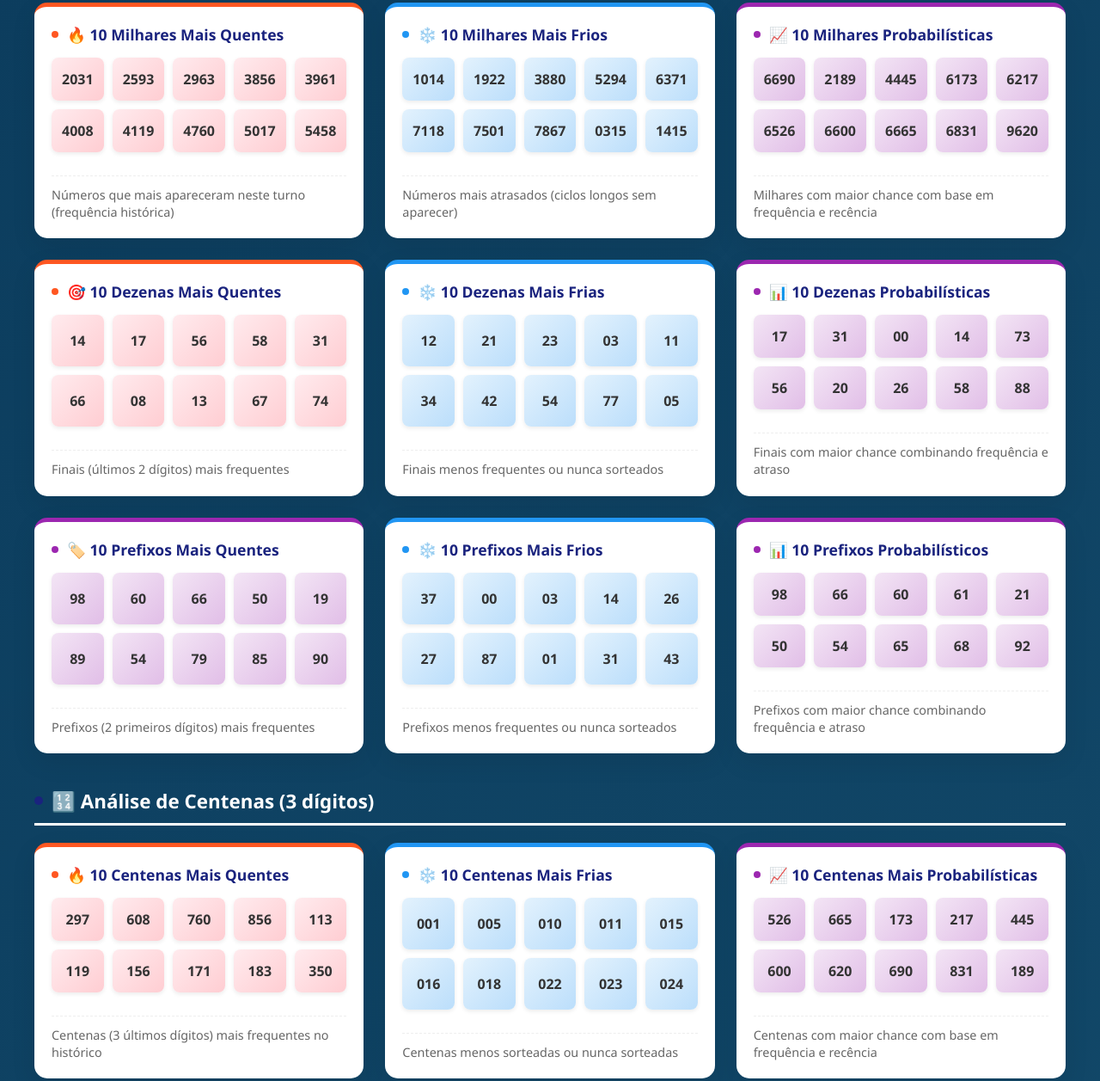
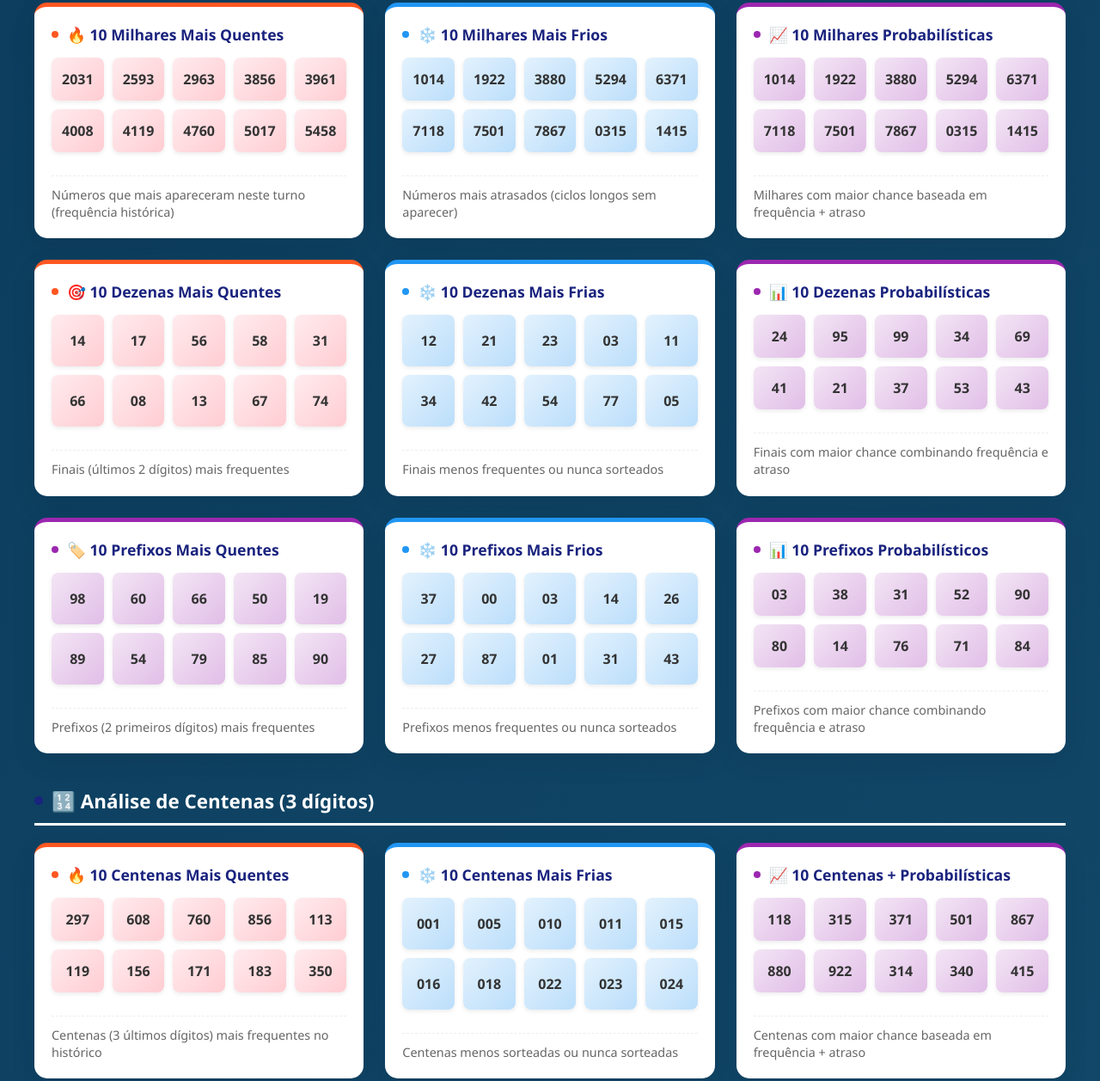
Before and after one commit to marciodom/gerador-de-apostas, a plain HTML site: page index.html in a window 1280 px wide. Shown: the part 572-1829 px from the top of the page at 86% size. Drawn offline with nearby package versions, Linux system fonts and the light colour scheme.

Commit message:
Substitui index.html por nova versão

```diff
--- a/index.html
+++ b/index.html
@@ -823,8 +823,8 @@
                         numerosFrequencia: {},
                         ultimaAparicao: {},
                         ultimaAparicaoCentena: {},
-                        ultimaAparicaoFinal: {},   // novo
-                        ultimaAparicaoPrefixo: {},  // novo
+                        ultimaAparicaoFinal: {},
+                        ultimaAparicaoPrefixo: {},
                         ciclosDetectados: {}
                     }
                 };
@@ -1079,10 +1079,13 @@
                     frias.push(...restantes);
                 }
 
+                // CORREÇÃO: Probabilidade real baseada em frequência E atraso
+                // Quanto maior a frequência e maior o atraso, maior a probabilidade
                 const probabilisticas = Object.entries(frequenciaCentenas)
                     .map(([cent, freq]) => {
                         const atraso = atrasoCentenas[cent] || 0;
-                        const score = freq * 2 + (10 / (atraso + 1));
+                        // Fórmula: (frequência * 3) + (atraso * 2) - dá peso para números que saem muito E estão atrasados
+                        const score = (freq * 3) + (atraso * 2);
                         return { cent, score };
                     })
                     .sort((a, b) => b.score - a.score)
@@ -1151,12 +1154,13 @@
                     .slice(0,10)
                     .map(n=>n[0]);
 
-                // 3. Milhares probabilísticas (score = freq*2 + 10/(atraso+1))
+                // 3. CORREÇÃO: Milhares probabilísticas - baseado em frequência E atraso
                 const ultimoIdx = historico.totalSorteios - 1;
                 const milharesProb = Object.entries(historico.agregados.numerosFrequencia)
                     .map(([num, freq]) => {
                         const atraso = ultimoIdx - (historico.agregados.ultimaAparicao[num] || 0);
-                        const score = freq * 2 + (10 / (atraso + 1));
+                        // Fórmula melhorada: (frequência * 4) + (atraso * 3) - dá peso maior para números que saem muito e estão atrasados
+                        const score = (freq * 4) + (atraso * 3);
                         return { num, score };
                     })
                     .sort((a, b) => b.score - a.score)
@@ -1184,7 +1188,7 @@
                         const freq = freqFinais[d] || 0;
                         const atraso = ultimoIdx - (historico.agregados.ultimaAparicaoFinal[d] || -1); // se nunca apareceu, atraso = ultimoIdx+1
                         const atrasoValido = atraso >= 0 ? atraso : ultimoIdx + 1;
-                        const score = freq * 2 + (10 / (atrasoValido + 1));
+                        const score = (freq * 4) + (atrasoValido * 3);
                         return { d, score };
                     })
                     .sort((a, b) => b.score - a.score)
@@ -1212,7 +1216,7 @@
                         const freq = freqPrefixos[p] || 0;
                         const atraso = ultimoIdx - (historico.agregados.ultimaAparicaoPrefixo[p] || -1);
                         const atrasoValido = atraso >= 0 ? atraso : ultimoIdx + 1;
-                        const score = freq * 2 + (10 / (atrasoValido + 1));
+                        const score = (freq * 4) + (atrasoValido * 3);
                         return { p, score };
                     })
                     .sort((a, b) => b.score - a.score)
@@ -1224,7 +1228,7 @@
                     // Milhares
                     { title: "🔥 10 Milhares Mais Quentes", numbers: milharesQuentes, description: "Números que mais apareceram neste turno (frequência histórica)", type: "hot" },
                     { title: "❄️ 10 Milhares Mais Frios", numbers: milharesFrios, description: "Números mais atrasados (ciclos longos sem aparecer)", type: "cold" },
-                    { title: "📈 10 Milhares Probabilísticas", numbers: milharesProb, description: "Milhares com maior chance com base em frequência e recência", type: "trend" },
+                    { title: "📈 10 Milhares Probabilísticas", numbers: milharesProb, description: "Milhares com maior chance baseada em frequência + atraso", type: "trend" },
 
                     // Dezenas
                     { title: "🎯 10 Dezenas Mais Quentes", numbers: dezenasQuentes, description: "Finais (últimos 2 dígitos) mais frequentes", type: "hot" },
@@ -1244,7 +1248,7 @@
                 const centenasCards = [
                     { title: "🔥 10 Centenas Mais Quentes", numbers: centenasData.quentes, description: "Centenas (3 últimos dígitos) mais frequentes no histórico", type: "hot" },
                     { title: "❄️ 10 Centenas Mais Frias", numbers: centenasData.frias, description: "Centenas menos sorteadas ou nunca sorteadas", type: "cold" },
-                    { title: "📈 10 Centenas Mais Probabilísticas", numbers: centenasData.probabilisticas, description: "Centenas com maior chance com base em frequência e recência", type: "trend" }
+                    { title: "📈 10 Centenas + Probabilísticas", numbers: centenasData.probabilisticas, description: "Centenas com maior chance baseada em frequência + atraso", type: "trend" }
                 ];
                 renderizarCardsNaSecao(centenasCards, centenasContainer);
 
```
